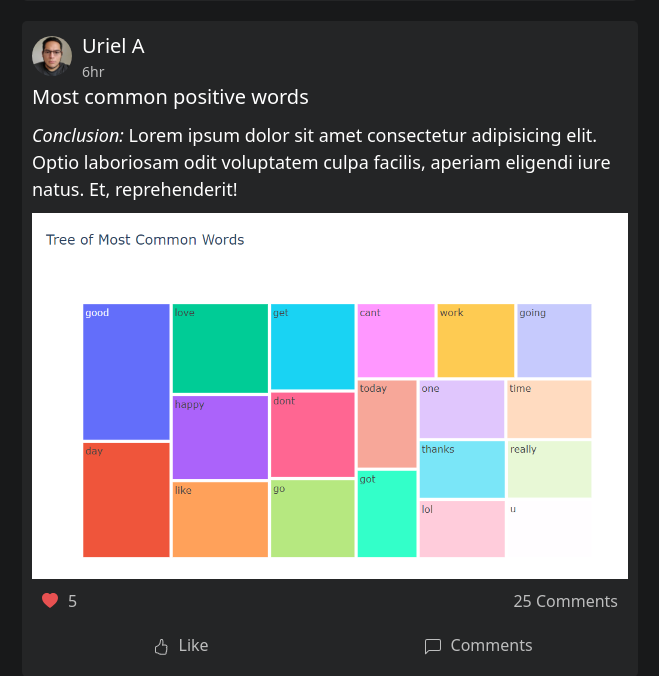
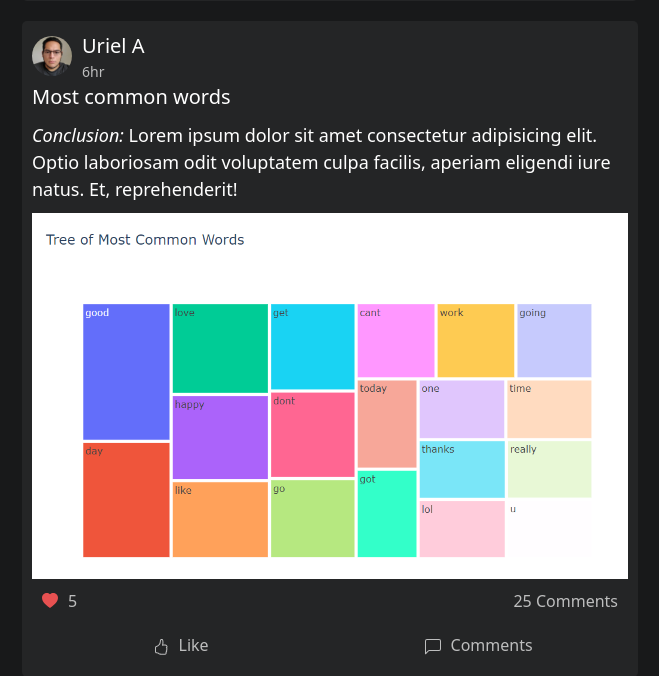
Before and after one commit to uriarriaga/Final_proyect, a Flask app: page / in a window 1280 px wide. Shown: the part 4061-4737 px from the top of the page, without its empty margins (310-969 px from the left). Run offline with Flask 2, Linux system fonts and the light colour scheme; some libraries are stand-ins or nearby versions.

Commit message:
Charts examples in HTML

```diff
--- a/templates/index.html
+++ b/templates/index.html
@@ -524,7 +524,7 @@
                         </div>
 
                         <div class="body">
-                            <p>Most common positive words</p>
+                            <p>Most common words</p>
                             <p class="descripcion"><em>Conclusion: </em>Lorem ipsum dolor sit amet consectetur adipisicing elit.
                             Optio laboriosam odit voluptatem culpa facilis, aperiam eligendi iure natus. Et, reprehenderit!</p>
                             <img src="/static/img/tree_most_common_words.PNG" alt="">
```
